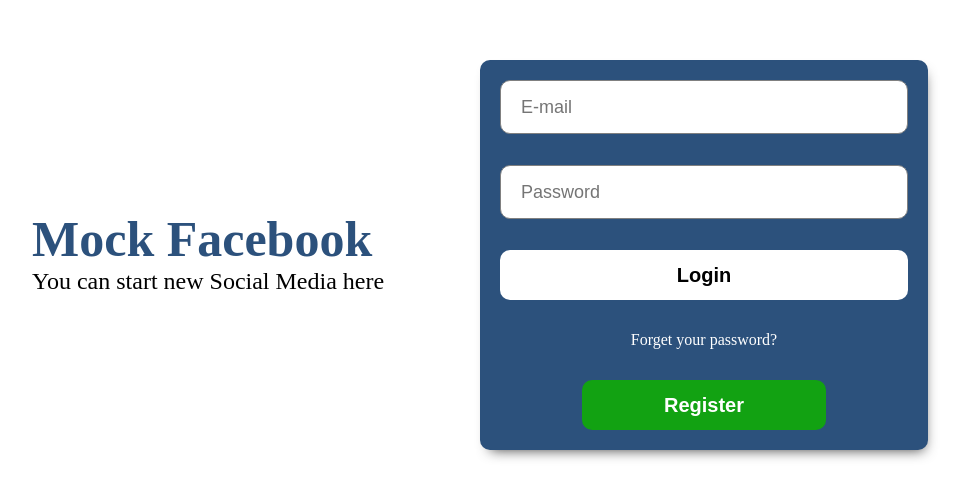
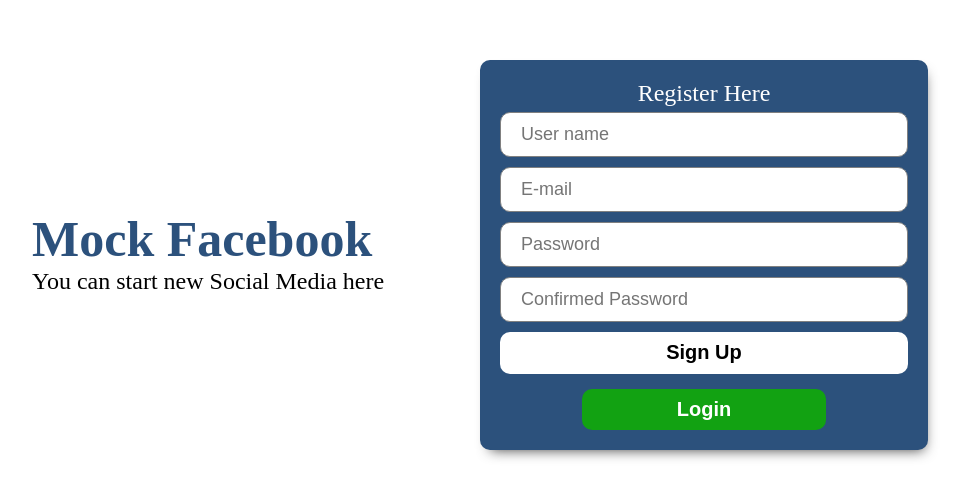
Before and after one commit to TomokiYoshizawa/MockFacebook-client, a React (Vite) app: page / in a window 1280 px wide. Shown: the part 145-642 px from the top of the page, without its empty margins (160-1124 px from the left). Built offline with nearby package versions, Linux system fonts and the light colour scheme.

Commit message:
add register page

```diff
--- a/src/App.jsx
+++ b/src/App.jsx
@@ -3,13 +3,15 @@ import "./App.scss";
 import HomePage from "./pages/HomePage/HomePage";
 import ProfilePage from "./pages/ProfilePage/ProfilePage";
 import LoginPage from "./pages/LoginPage/LoginPage";
+import RegisterPage from "./pages/RegisterPage/RegisterPage";
 
 function App() {
   return (
     <div className="app">
       {/* <HomePage /> */}
       {/* <ProfilePage /> */}
-      <LoginPage />
+      {/* <LoginPage /> */}
+      <RegisterPage />
     </div>
   );
 }
--- a/src/pages/RegisterPage/RegisterPage.jsx
+++ b/src/pages/RegisterPage/RegisterPage.jsx
@@ -0,0 +1,51 @@
+import React from "react";
+
+import "./RegisterPage.scss";
+
+function RegisterPage() {
+  return (
+    <div className="register">
+      <div className="register__wrapper">
+        <div className="register__left">
+          <h3 className="register__title">Mock Facebook</h3>
+          <span className="register__description">
+            You can start new Social Media here
+          </span>
+        </div>
+        <div className="register__right">
+          <div className="register__box">
+            <h4 className="register__description register__description-register">
+              Register Here
+            </h4>
+            <input
+              type="text"
+              className="register__input"
+              placeholder="User name"
+            />
+            <input
+              type="text"
+              className="register__input"
+              placeholder="E-mail"
+            />{" "}
+            <input
+              type="text"
+              className="register__input"
+              placeholder="Password"
+            />
+            <input
+              type="text"
+              className="register__input"
+              placeholder="Confirmed Password"
+            />
+            <button className="register__btn">Sign Up</button>
+            <button className="register__btn register__btn-register">
+              Login
+            </button>
+          </div>
+        </div>
+      </div>
+    </div>
+  );
+}
+
+export default RegisterPage;
--- a/src/pages/RegisterPage/RegisterPage.scss
+++ b/src/pages/RegisterPage/RegisterPage.scss
@@ -0,0 +1,90 @@
+@use "../../styles/partials/variables" as *;
+@use "../../styles/partials/mixins" as *;
+@use "../../styles/partials/colors" as *;
+
+.register {
+  display: flex;
+  align-items: center;
+  justify-content: center;
+  width: 100vw;
+  height: 100vh;
+  background-color: $colour-mockFacebook-primary-background;
+
+  &__wrapper {
+    display: flex;
+    width: 70%;
+    height: 70%;
+  }
+
+  &__left,
+  &__right {
+    flex: 1;
+    display: flex;
+    flex-direction: column;
+    justify-content: center;
+  }
+
+  &__title {
+    font-size: 50px;
+    font-weight: 800;
+    color: $colour-mockFacebook-primary;
+  }
+
+  &__description {
+    margin-bottom: 5px;
+    font-size: 24px;
+    font-weight: 500;
+    &-register {
+      text-align: center;
+    }
+  }
+
+  &__box {
+    display: flex;
+    justify-content: space-between;
+    flex-direction: column;
+    height: 350px;
+    padding: 20px;
+    background-color: $colour-mockFacebook-primary;
+    border-radius: 10px;
+    color: $colour-mockFacebook-primary-background;
+    box-shadow: 3px 7px 13px -7px #3f3f3f;
+    border-radius: 10px;
+  }
+
+  &__input {
+    height: 50px;
+    margin-bottom: 10px;
+    border-radius: 10px;
+    border: 1px solid grey;
+    font-size: 18px;
+    padding-left: 20px;
+  }
+
+  &__input:focus {
+    outline: none;
+  }
+
+  &__btn {
+    height: 50px;
+    border-radius: 10px;
+    border: none;
+    background-color: $colour-mockFacebook-primary-background;
+    font-size: 20px;
+    font-weight: 600;
+    cursor: pointer;
+
+    &-register {
+      width: 60%;
+      margin-top: 15px;
+      align-self: center;
+      background-color: rgb(18, 162, 18);
+      color: $colour-mockFacebook-primary-background;
+    }
+  }
+
+  &__forget {
+    text-align: center;
+    margin: 10px 0;
+  }
+}
```
